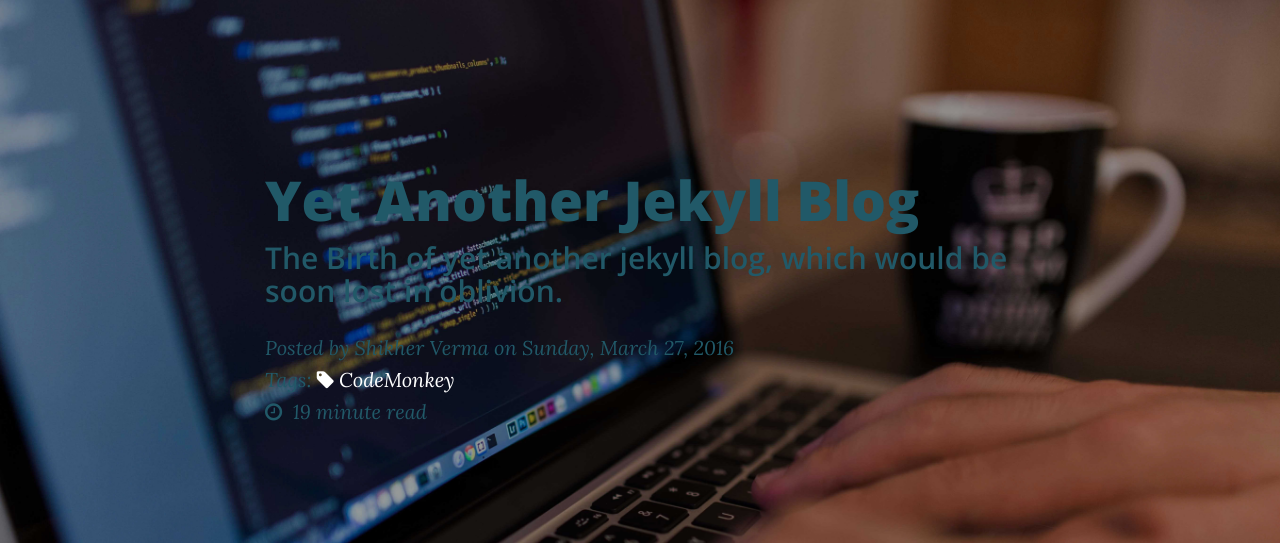
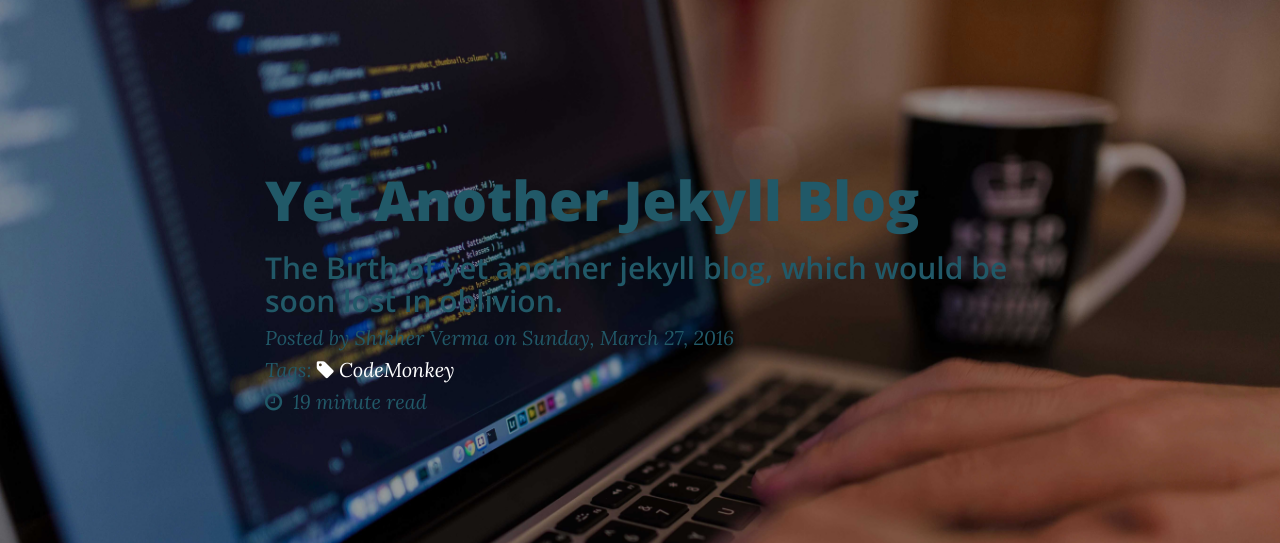
Before and after one commit to lindaroesch/lindaroesch.github.io, a Jekyll site: the page built from _posts/2016-03-27-Yet-Another-Jekyll-Blog.md, in a window 1280 px wide. Shown: the part 100-643 px from the top of the page. Built offline with Jekyll 4.4.1, drawn with Linux system fonts in a browser that asks for light colours; nearby versions of some CDN libraries; grey boxes are pictures that could not be loaded.

Commit message:
Update clean-blog.css

```diff
--- a/css/clean-blog.css
+++ b/css/clean-blog.css
@@ -55,7 +55,7 @@ hr.small{max-width:100px;margin:15px auto;border-width:4px;border-color:white;}
 .intro-header .post-heading h1{font-size:35px;}
 .intro-header .post-heading .subheading,
 .intro-header .post-heading .meta{line-height:1.1;display:block;}
-.intro-header .post-heading .subheading{font-family:'Open Sans', 'Helvetica Neue', Helvetica, Arial, sans-serif;font-size:24px;margin:10px 0 30px;font-weight:600;}
+.intro-header .post-heading .subheading{font-family:'Open Sans', 'Helvetica Neue', Helvetica, Arial, sans-serif;font-size:24px;margin:0 0 30;font-weight:600;}
 .intro-header .post-heading .meta{font-family:'Lora', 'Times New Roman', serif;font-style:italic;font-weight:300;font-size:20px;}
 .intro-header .post-heading .meta a{color:white;}
 @media only screen and (min-width:768px){.intro-header .post-heading h1{font-size:55px;}
```
